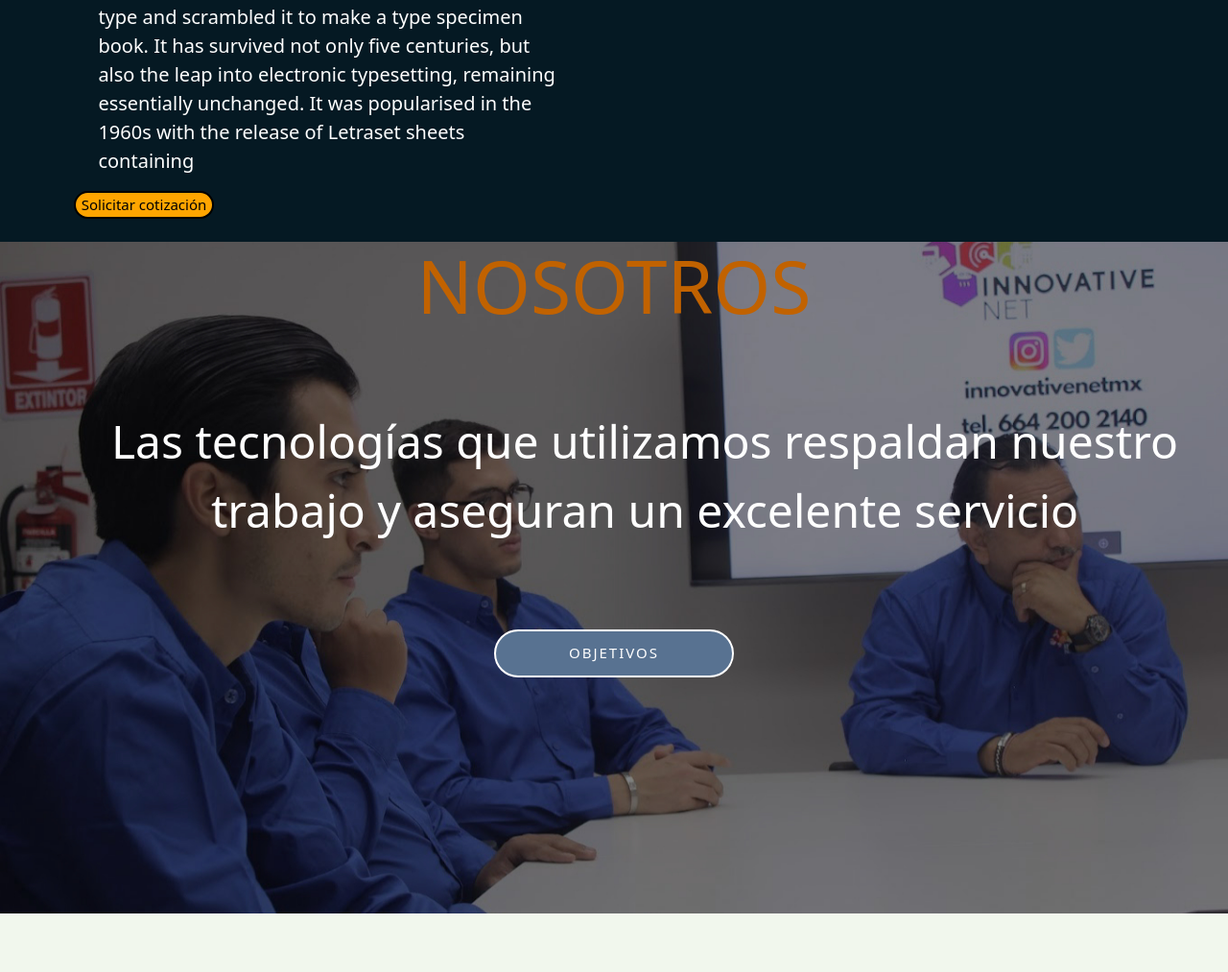
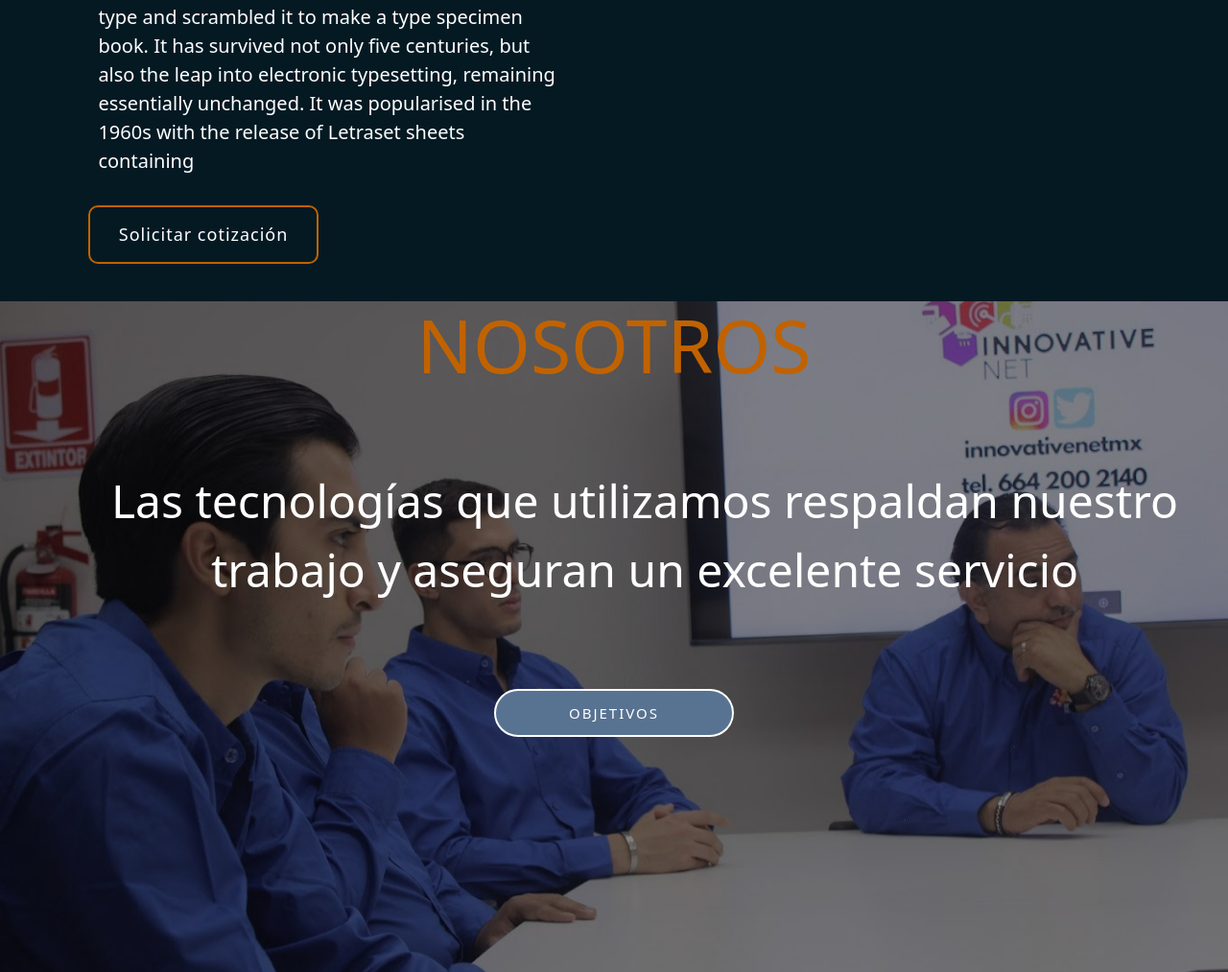
Before and after one commit to Innovative-net-mx/innovative-Webpage, a Django app: page / in a window 1280 px wide. Shown: the part 2240-3253 px from the top of the page at 96% size. Run offline with Django 3.2, Linux system fonts and the light colour scheme; some libraries are stand-ins or nearby versions.

Commit message:
btn_solicitar_Servicio

```diff
--- a/homepage/static/css/estilo.css
+++ b/homepage/static/css/estilo.css
@@ -340,12 +340,34 @@
      width: 40%;
  }
 
- .btn-sol {
-     background-color: orange;
-     border-radius: 70px;
-     color: black;
-     border: 2px solid black;
- }
+
+ .btnservicios{
+    position: relative;
+    display: inline-block;
+    margin: 15px;
+    padding: 15px 30px;
+    text-align: center;
+    font-size: 18px;
+    letter-spacing: 1px;
+    text-decoration: none;
+    color: white;
+    background: transparent;
+    cursor: pointer;
+    transition: ease-out 0.5s;
+    border: 2px solid #c16200;
+    border-radius: 10px;
+    box-shadow: inset 0 0 0 0 #c16200;
+  }
+
+  .btnservicios:hover {
+    color: white;
+    box-shadow: inset 0 -100px 0 0 #c16200;
+  }
+
+  .btnservicios:active {
+    transform: scale(0.9);
+  }
+
 
  .det_ser {
      width: 100%;
@@ -534,7 +556,7 @@
      width: 60%;
      height: 100%;
  }
- /* aqui el estilo de la prueba*/
+
 
  @import url(https://fonts.googleapis.com/css?family=Raleway:400,900);
  /* --- IMAGE-HOVER --- */
@@ -645,7 +667,7 @@
  .image-hover:hover .description {
      transform: translateY(0);
  }
- /*aqui termina el estilo de la prueba*/
+
 
  .linea {
      width: 100%;
--- a/homepage/templates/homepage/home_ruben.html
+++ b/homepage/templates/homepage/home_ruben.html
@@ -116,7 +116,10 @@
         It has survived not only five centuries, but also the leap into electronic typesetting, remaining essentially unchanged.
         It was popularised in the 1960s with the release of Letraset sheets containing </p>
 
-      <a href="{% url "contacto" %}"><button class="btn-sol">Solicitar cotización</button></a>
+      <a href="{% url "contacto" %}">
+      <button class="btnservicios"> Solicitar cotización
+      </button>
+    </a>
 <br><br>
 
   </div>
@@ -136,6 +139,9 @@
 <br><br><br>
 
 <a href="{% url "objetivos" %}"><button class="butnos">OBJETIVOS</button></a>
+
+
+
 
   </center>
 </div>
```
